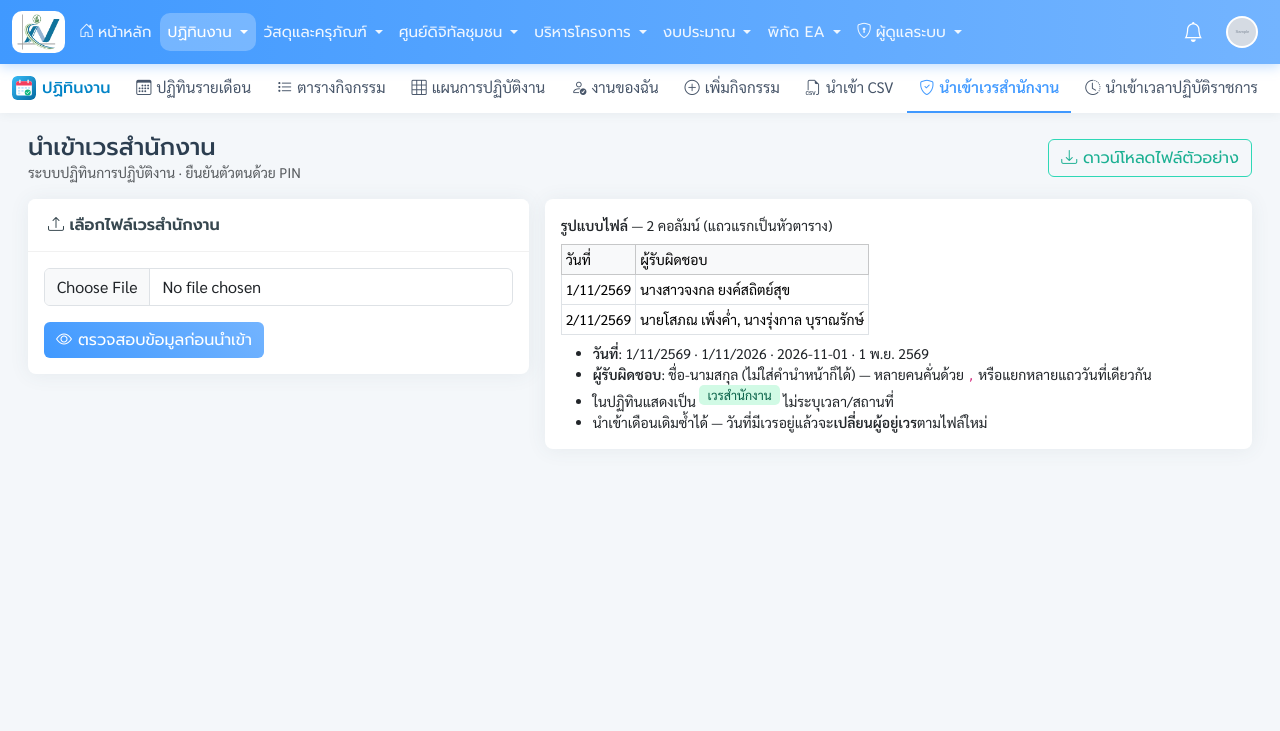
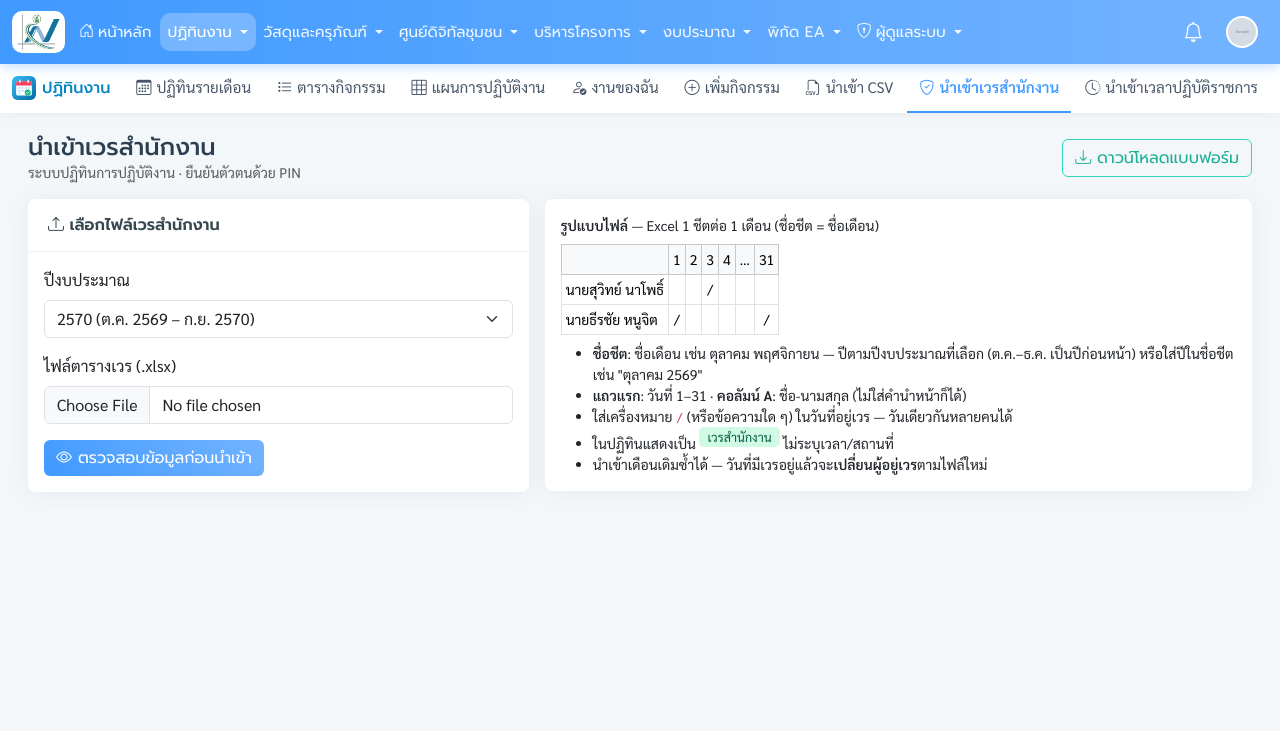
Before and after one commit to tazexpert/nsokhkaen, a PHP site: page /nsokhkaen/modules/calendar/duty_import.php in a window 1280 px wide. Shown: the top 731 px of the page. Run offline with PHP 8.4, Linux system fonts and the light colour scheme; the visitor is signed in with stand-in values (Sample User, id 1); data comes from the database, SQL or seed files in the repository; tables that the repository leaves empty hold one stand-in row (values such as "Sample post"); grey boxes marked "Sample" are stand-in pictures; some libraries are stand-ins or nearby versions.

Commit message:
ปฏิทิน: นำเข้าเวรสำนักงานด้วยแบบฟอร์มตารางเวร (Excel)
- 1 ชีตต่อเดือน (ชื่อชีต = ชื่อเดือน) · แถวแรก = วันที่ 1–31 · คอลัมน์ A = ชื่อ
  · ช่องที่มีเครื่องหมาย ("/") = อยู่เวรวันนั้น
- เลือกปีงบประมาณตอนนำเข้า (ต.ค.–ธ.ค. = ปีก่อนหน้า) หรือใส่ปีในชื่อชีต
- ดาวน์โหลดแบบฟอร์ม: 12 ชีตของปีงบ ชื่อผู้อยู่เวรย้อนหลัง 6 เดือน
- แทนรูปแบบ CSV 2 คอลัมน์เดิม

Co-Authored-By: Claude Opus 5.5 <noreply@anthropic.com>
Claude-Session: https://claude.ai/code/session_01YMsi9eRvnx4KGxW4i1fmgS

```diff
--- a/modules/calendar/duty_import.php
+++ b/modules/calendar/duty_import.php
@@ -1,100 +1,141 @@
 <?php
 /**
- * นำเข้าเวรสำนักงานรายเดือน (CSV / Excel .xlsx) — ผู้บันทึกกิจกรรมขึ้นไป
- *   คอลัมน์: วันที่ | ผู้รับผิดชอบ  (หลายคนในวันเดียว: คั่นด้วย , หรือแยกหลายแถววันที่เดียวกันก็ได้)
+ * นำเข้าเวรสำนักงานรายเดือน (Excel .xlsx ตามแบบฟอร์มตารางเวร) — ผู้ดูแลปฏิทิน
+ *   แต่ละชีต = 1 เดือน (ชื่อชีตเป็นชื่อเดือน เช่น "ตุลาคม") · แถวแรก = วันที่ 1–31 · คอลัมน์ A = ชื่อผู้อยู่เวร
+ *   ช่องที่ใส่เครื่องหมาย (เช่น "/") = อยู่เวรวันนั้น · ปี: จากปีงบประมาณที่เลือก (ต.ค.–ธ.ค. = ปีก่อนหน้า) หรือปีในชื่อชีต
  *   ในปฏิทินแสดงเป็น "เวรสำนักงาน" ไม่ระบุเวลา/สถานที่ และใช้สีแถวต่างจากกิจกรรม
  *   วันที่มีเวรอยู่แล้ว → แทนที่ผู้รับผิดชอบด้วยข้อมูลใหม่ (นำเข้าซ้ำเพื่อแก้ไขได้)
  */
 require_once __DIR__ . '/bootstrap.php';
 require_once APP_ROOT . '/libs/simplexlsx/SimpleXLSX.php';
+require_once APP_ROOT . '/libs/simplexlsx/SimpleXLSXGen.php';
 $me = require_module(CAL_MODULE, 'admin');   // นำเข้าเวรสำนักงาน: เฉพาะผู้ดูแลปฏิทิน
 $pdo = db();
 $sessKey = 'cal_duty_import';
+$curFy = (int)date('Y') + 543 + ((int)date('n') >= 10 ? 1 : 0);      // ปีงบประมาณปัจจุบัน (พ.ศ.)
+const DUTY_FY_MONTHS = [10, 11, 12, 1, 2, 3, 4, 5, 6, 7, 8, 9];
 
-// ---------- ไฟล์ตัวอย่าง ----------
-if (isset($_GET['template'])) {
-    header('Content-Type: text/csv; charset=utf-8');
-    header('Content-Disposition: attachment; filename="duty_template.csv"');
-    $out = fopen('php://output', 'w');
-    fwrite($out, "\xEF\xBB\xBF");
-    fputcsv($out, ['วันที่', 'ผู้รับผิดชอบ']);
-    $users = array_values(cal_users());
-    $first = strtotime(date('Y-m-01', strtotime('first day of next month')));
-    for ($i = 0, $n = 0; $i < 31 && date('m', $first + $i * 86400) === date('m', $first); $i++) {
-        $ts = $first + $i * 86400;
-        if (in_array((int)date('w', $ts), [0, 6], true)) {          // ตัวอย่าง: เวรวันเสาร์-อาทิตย์
-            $name = $users ? preg_replace('/\s+/u', ' ', $users[$n++ % count($users)]['full_name']) : 'ชื่อ นามสกุล';
-            fputcsv($out, [date('j/n/', $ts) . ((int)date('Y', $ts) + 543), $name]);
+/** เดือน/ปี ค.ศ. จากชื่อชีต ("ตุลาคม", "ต.ค. 69", "พฤศจิกายน 2569") — ไม่มีปีในชื่อ = ตามปีงบประมาณ */
+function cal_duty_sheet_month(string $name, int $fy): ?array
+{
+    $k = preg_replace('/[\s.]/u', '', $name);
+    $short = ['', 'มค', 'กพ', 'มีค', 'เมย', 'พค', 'มิย', 'กค', 'สค', 'กย', 'ตค', 'พย', 'ธค'];
+    $m = null;
+    for ($i = 1; $i <= 12; $i++) {
+        if (str_contains($k, thai_month_long($i)) || str_starts_with($k, $short[$i])) {
+            $m = $i;
+            break;
         }
     }
-    fclose($out);
-    exit;
+    if (!$m) {
+        return null;
+    }
+    if (preg_match('/(\d{4}|\d{2})(?!.*\d)/u', $name, $y)) {
+        $y = (int)$y[1];
+        $y = $y < 100 ? $y + 2500 : $y;              // 69 → 2569
+        return [$m, $y > 2400 ? $y - 543 : $y];
+    }
+    return [$m, $fy - 543 - ($m >= 10 ? 1 : 0)];
 }
 
-/** อ่านไฟล์ → [วันที่ => [date, users[], missing[], lines[], errors[]], errors] */
-function cal_duty_parse(string $path, string $name): array
+/** อ่านไฟล์ตารางเวร → [วันที่ => [date, users[], missing[], lines[]], errors] */
+function cal_duty_parse(string $path, string $name, int $fy): array
 {
-    $ext = strtolower(pathinfo($name, PATHINFO_EXTENSION));
-    $table = [];
-    if ($ext === 'xlsx') {
+    if (strtolower(pathinfo($name, PATHINFO_EXTENSION)) !== 'xlsx') {
+        return [[], ['รองรับไฟล์ Excel (.xlsx) ตามแบบฟอร์มตารางเวรเท่านั้น']];
+    }
     $x = \Shuchkin\SimpleXLSX::parse($path);
     if (!$x) {
         return [[], ['อ่านไฟล์ Excel ไม่ได้: ' . \Shuchkin\SimpleXLSX::parseError()]];
     }
-        $table = $x->rows(0);
-    } elseif ($ext === 'csv' || $ext === 'txt') {
-        $fh = fopen('php://temp', 'r+');
-        fwrite($fh, text_to_utf8(file_get_contents($path)));    // ตัด BOM + แปลง Windows-874
-        rewind($fh);
-        while (($r = fgetcsv($fh, 0, ',', '"', '')) !== false) {
-            $table[] = $r;
+    $days = [];
+    $errors = [];
+    $people = [];                                     // ชื่อในไฟล์ → [ids, missing]
+    foreach ($x->sheetNames() as $si => $sheet) {
+        $ym = cal_duty_sheet_month((string)$sheet, $fy);
+        $rows = $x->rows($si);
+        if (!$ym) {
+            if (array_filter(array_map(fn($r) => implode('', $r), $rows))) {
+                $errors[] = "ชีต \"$sheet\": ไม่รู้ว่าเป็นเดือนใด — ตั้งชื่อชีตเป็นชื่อเดือน เช่น ตุลาคม (ข้ามชีตนี้)";
             }
-    } else {
-        return [[], ['รองรับไฟล์ .csv หรือ .xlsx เท่านั้น']];
+            continue;
         }
-    // หาคอลัมน์จากหัวตาราง — ไม่มีหัวตาราง = คอลัมน์ 1 วันที่, คอลัมน์ 2 ผู้รับผิดชอบ
-    $dateCol = 0;
-    $peopleCol = 1;
-    $start = 0;
-    foreach (array_slice($table, 0, 5, true) as $i => $r) {
-        $hd = array_map(fn($v) => preg_replace('/\s+/u', '', (string)$v), $r);
-        $dc = array_search('วันที่', $hd, true);
-        if ($dc !== false) {
-            $dateCol = $dc;
-            foreach ($hd as $c => $v) {
-                if ($c !== $dc && preg_match('/ผู้รับผิดชอบ|ผู้อยู่เวร|ผู้ปฏิบัติ|ชื่อ|เวร/u', $v)) {
-                    $peopleCol = $c;
+        [$m, $y] = $ym;
+        // แถวหัวตาราง: แถวแรกที่มีเลขวันที่ 1, 2, 3 …
+        $head = null;
+        $dayCol = [];
+        foreach (array_slice($rows, 0, 5, true) as $ri => $r) {
+            $map = [];
+            foreach ($r as $ci => $v) {
+                if (is_numeric($v) && (float)$v == (int)$v && (int)$v >= 1 && (int)$v <= 31) {
+                    $map[$ci] = (int)$v;
+                }
+            }
+            if (count($map) >= 3) {
+                $head = $ri;
+                $dayCol = $map;
                 break;
             }
         }
-            $start = $i + 1;
-            break;
-        }
-    }
-    $days = [];
-    $errors = [];
-    foreach (array_slice($table, $start, null, true) as $i => $r) {
-        $line = $i + 1;
-        $dv = trim((string)($r[$dateCol] ?? ''));
-        $pv = trim((string)($r[$peopleCol] ?? ''));
-        if ($dv === '' && $pv === '') {
+        if ($head === null) {
+            $errors[] = "ชีต \"$sheet\": ไม่พบแถววันที่ (1, 2, 3 …) ในแถวแรก";
             continue;
         }
-        $date = parse_date_flexible($dv);
-        if (!$date) {
-            $errors[] = "แถว $line: วันที่ไม่ถูกต้อง \"$dv\"";
+        $nameCol = min(array_keys($dayCol)) > 0 ? 0 : null;
+        foreach (array_slice($rows, $head + 1, null, true) as $ri => $r) {
+            $person = trim(preg_replace('/\s+/u', ' ', (string)($r[$nameCol] ?? '')));
+            if ($nameCol === null || $person === '') {
                 continue;
             }
-        [$ids, $missing] = cal_parse_people($pv);
+            $people[$person] ??= cal_parse_people($person);
+            [$ids, $missing] = $people[$person];
+            foreach ($dayCol as $ci => $day) {
+                $mark = trim((string)($r[$ci] ?? ''));
+                if ($mark === '' || $mark === '0' || $mark === '-') {
+                    continue;
+                }
+                if (!checkdate($m, $day, $y)) {
+                    $errors[] = "ชีต \"$sheet\" แถว " . ($ri + 1) . ": ไม่มีวันที่ $day ในเดือนนี้ (ข้าม)";
+                    continue;
+                }
+                $date = sprintf('%04d-%02d-%02d', $y, $m, $day);
                 $d = &$days[$date];
                 $d ??= ['date' => $date, 'users' => [], 'missing' => [], 'lines' => []];
                 $d['users'] = array_values(array_unique(array_merge($d['users'], $ids)));
-        $d['missing'] = array_merge($d['missing'], $missing);
-        $d['lines'][] = $line;
+                $d['missing'] = array_values(array_unique(array_merge($d['missing'], $missing)));
+                $d['lines'][] = $sheet . ' แถว ' . ($ri + 1);
                 unset($d);
+            }
+        }
     }
     ksort($days);
     return [$days, $errors];
+}
+
+// ---------- ไฟล์ตัวอย่าง: ตารางเวร 12 เดือนของปีงบประมาณ (ชื่อผู้อยู่เวรย้อนหลัง 6 เดือน) ----------
+if (isset($_GET['template'])) {
+    $fy = (int)($_GET['fy'] ?? $curFy) ?: $curFy;
+    $users = cal_users();
+    $recent = $pdo->query("SELECT DISTINCT eu.user_id FROM cal_events e JOIN cal_event_users eu ON eu.event_id = e.id
+        WHERE e.kind = 'duty' AND e.event_date >= CURDATE() - INTERVAL 6 MONTH")->fetchAll(PDO::FETCH_COLUMN);
+    $names = [];
+    foreach ($users as $id => $u) {
+        if (in_array((string)$id, array_map('strval', $recent), true) || (!$recent && $u['type'] !== 'driver')) {
+            $names[] = preg_replace('/\s+/u', ' ', $u['full_name']);
+        }
+    }
+    $xlsx = null;
+    foreach (DUTY_FY_MONTHS as $m) {
+        $y = $fy - 543 - ($m >= 10 ? 1 : 0);
+        $rows = [array_merge([''], range(1, (int)date('t', mktime(0, 0, 0, $m, 1, $y))))];
+        foreach ($names as $n) {
+            $rows[] = [$n];
+        }
+        $xlsx = $xlsx ? $xlsx->addSheet($rows, thai_month_long($m)) : \Shuchkin\SimpleXLSXGen::fromArray($rows, thai_month_long($m));
+        $xlsx->setColWidth('A', 30)->setColWidth('B:AF', 4)->freezePanes('B2');
+    }
+    $xlsx->downloadAs('duty_template_FY' . $fy . '.xlsx');
+    exit;
 }
 
 $step = 'upload';
@@ -106,7 +147,8 @@ if ($_SERVER['REQUEST_METHOD'] === 'POST') {
         if (!$f || $f['error'] !== UPLOAD_ERR_OK || !is_uploaded_file($f['tmp_name'])) {
             $errors[] = 'กรุณาเลือกไฟล์';
         } else {
-            [$days, $errors] = cal_duty_parse($f['tmp_name'], $f['name']);
+            $fy = (int)post('fy') ?: $curFy;
+            [$days, $errors] = cal_duty_parse($f['tmp_name'], $f['name'], $fy);
             if ($days) {
                 $ex = $pdo->prepare("SELECT id FROM cal_events WHERE kind = 'duty' AND event_date = ? ORDER BY id LIMIT 1");
                 foreach ($days as &$d) {
@@ -164,7 +206,7 @@ if ($_SERVER['REQUEST_METHOD'] === 'POST') {
 
 $active = 'duty';
 $pageTitle = 'นำเข้าเวรสำนักงาน';
-$pageActions = '<a href="?template=1" class="btn btn-outline-success"><i class="bi bi-download"></i> ดาวน์โหลดไฟล์ตัวอย่าง</a>';
+$pageActions = '<a href="?template=1&amp;fy=' . $curFy . '" class="btn btn-outline-success" id="tplLink"><i class="bi bi-download"></i> ดาวน์โหลดแบบฟอร์ม</a>';
 require __DIR__ . '/header.php';
 ?>
 <?php if ($errors): ?><div class="alert alert-danger"><?= implode('<br>', array_map('h', $errors)) ?></div><?php endif; ?>
@@ -176,24 +218,33 @@ require __DIR__ . '/header.php';
       <div class="card-header"><strong><i class="bi bi-upload"></i> เลือกไฟล์เวรสำนักงาน</strong></div>
       <div class="card-body">
         <?= csrf_field() ?><input type="hidden" name="action" value="preview">
-        <input type="file" name="file" accept=".csv,.xlsx" class="form-control mb-3" required>
+        <label class="form-label">ปีงบประมาณ</label>
+        <select name="fy" class="form-select mb-3" id="fySel">
+          <?php for ($y = $curFy + 1; $y >= $curFy - 1; $y--): ?><option value="<?= $y ?>" <?= $y === $curFy ? 'selected' : '' ?>><?= $y ?> (ต.ค. <?= $y - 1 ?> – ก.ย. <?= $y ?>)</option><?php endfor; ?>
+        </select>
+        <label class="form-label">ไฟล์ตารางเวร (.xlsx)</label>
+        <input type="file" name="file" accept=".xlsx" class="form-control mb-3" required>
         <button class="btn btn-primary"><i class="bi bi-eye"></i> ตรวจสอบข้อมูลก่อนนำเข้า</button>
       </div>
     </form>
   </div>
   <div class="col-lg-7"><div class="card"><div class="card-body small">
-    <strong>รูปแบบไฟล์</strong> — 2 คอลัมน์ (แถวแรกเป็นหัวตาราง)
-    <table class="table table-sm table-bordered my-2 w-auto"><tr class="table-light"><td>วันที่</td><td>ผู้รับผิดชอบ</td></tr>
-      <tr><td>1/11/2569</td><td>นางสาวจงกล ยงค์สถิตย์สุข</td></tr>
-      <tr><td>2/11/2569</td><td>นายโสภณ เพ็งค่ำ, นางรุ่งกาล บุราณรักษ์</td></tr></table>
+    <strong>รูปแบบไฟล์</strong> — Excel 1 ชีตต่อ 1 เดือน (ชื่อชีต = ชื่อเดือน)
+    <div class="table-responsive"><table class="table table-sm table-bordered my-2 w-auto text-center"><tr class="table-light"><td></td><td>1</td><td>2</td><td>3</td><td>4</td><td>…</td><td>31</td></tr>
+      <tr><td class="text-start">นายสุวิทย์ นาโพธิ์</td><td></td><td></td><td>/</td><td></td><td></td><td></td></tr>
+      <tr><td class="text-start">นายธีรชัย หนูจิต</td><td>/</td><td></td><td></td><td></td><td></td><td>/</td></tr></table></div>
     <ul class="mb-0">
-      <li><strong>วันที่</strong>: 1/11/2569 · 1/11/2026 · 2026-11-01 · 1 พ.ย. 2569</li>
-      <li><strong>ผู้รับผิดชอบ</strong>: ชื่อ-นามสกุล (ไม่ใส่คำนำหน้าก็ได้) — หลายคนคั่นด้วย <code>,</code> หรือแยกหลายแถววันที่เดียวกัน</li>
+      <li><strong>ชื่อชีต</strong>: ชื่อเดือน เช่น ตุลาคม พฤศจิกายน — ปีตามปีงบประมาณที่เลือก (ต.ค.–ธ.ค. เป็นปีก่อนหน้า) หรือใส่ปีในชื่อชีต เช่น "ตุลาคม 2569"</li>
+      <li><strong>แถวแรก</strong>: วันที่ 1–31 · <strong>คอลัมน์ A</strong>: ชื่อ-นามสกุล (ไม่ใส่คำนำหน้าก็ได้)</li>
+      <li>ใส่เครื่องหมาย <code>/</code> (หรือข้อความใด ๆ) ในวันที่อยู่เวร — วันเดียวกันหลายคนได้</li>
       <li>ในปฏิทินแสดงเป็น <span class="cal-ev duty d-inline-block px-2">เวรสำนักงาน</span> ไม่ระบุเวลา/สถานที่</li>
       <li>นำเข้าเดือนเดิมซ้ำได้ — วันที่มีเวรอยู่แล้วจะ<strong>เปลี่ยนผู้อยู่เวร</strong>ตามไฟล์ใหม่</li>
     </ul>
   </div></div></div>
 </div>
+<script>
+document.getElementById('fySel').addEventListener('change', e => { document.getElementById('tplLink').href = '?template=1&fy=' + e.target.value; });
+</script>
 <?php else:
     $d = $_SESSION[$sessKey];
     $ok = array_filter($d['days'], fn($x) => $x['users']);
@@ -214,7 +265,7 @@ require __DIR__ . '/header.php';
         <?php foreach ($d['days'] as $x):
             $a = $x['old_users']; $b = $x['users']; sort($a); sort($b); ?>
           <tr class="<?= $x['users'] ? 'cal-duty' : 'table-danger' ?>">
-            <td class="text-nowrap"><?= h(cal_date_text($x['date'])) ?> <span class="small text-muted">(แถว <?= h(implode(', ', $x['lines'])) ?>)</span></td>
+            <td class="text-nowrap"><?= h(cal_date_text($x['date'])) ?> <span class="small text-muted">(<?= h(implode(', ', array_unique(array_map(fn($l) => explode(' แถว ', $l)[0], $x['lines'])))) ?>)</span></td>
             <td class="cal-people"><?= $x['users'] ? cal_assignee_html($x['users'], (int)$me['id'], 8) : '' ?>
               <?php if ($x['missing']): ?><div class="small text-danger">ไม่พบ: <?= h(implode(', ', $x['missing'])) ?></div><?php endif; ?>
               <?php if ($x['existing'] && $a !== $b && $a): ?><div class="small text-muted">เดิม: <?= h(implode(', ', array_map(fn($id) => isset($users[$id]) ? cal_person_text($users[$id]) : '#' . $id, $a))) ?></div><?php endif; ?></td>
```
Also changed, not shown: README.md. Lines whose indentation alone changed are shown as unchanged.
